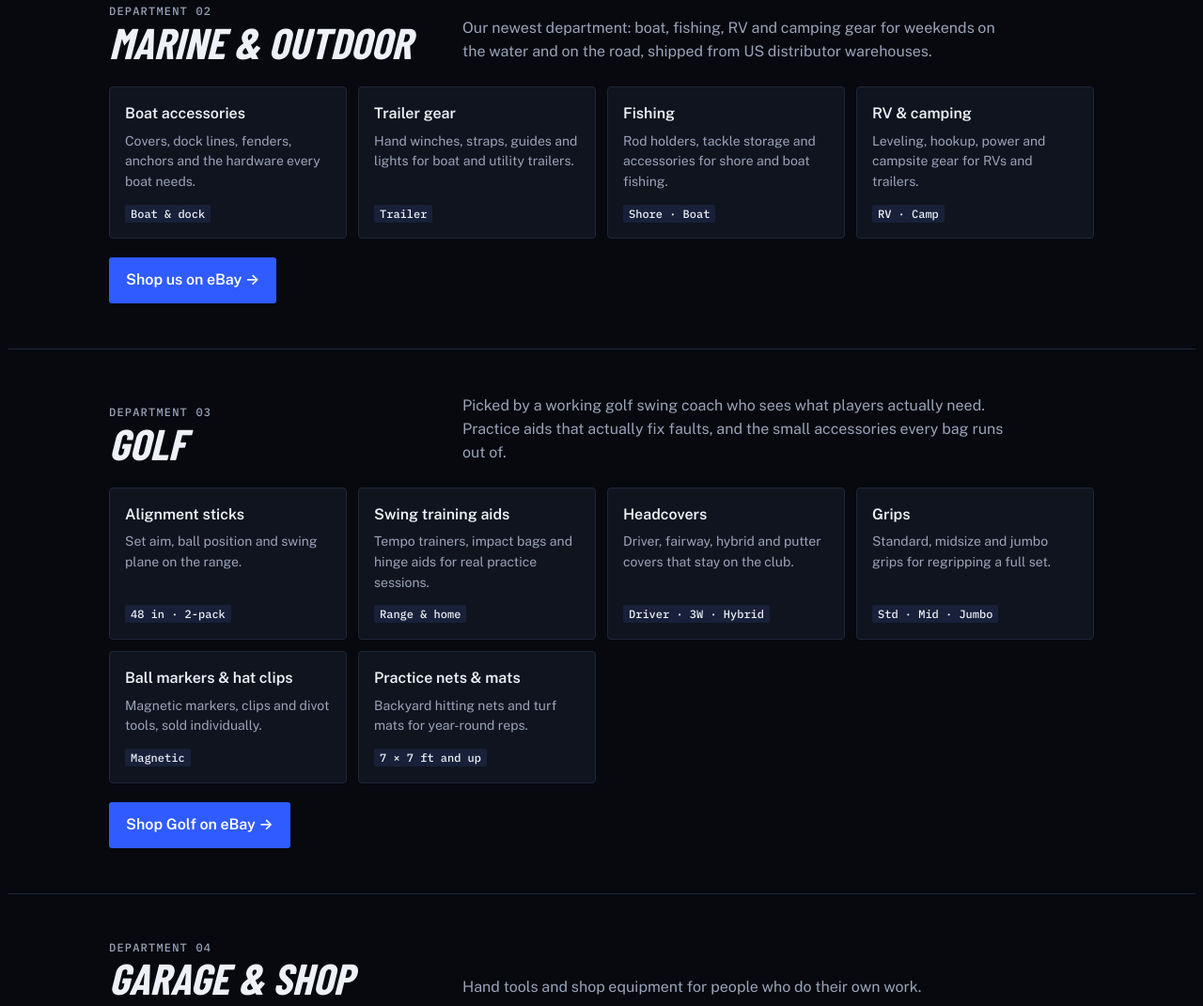
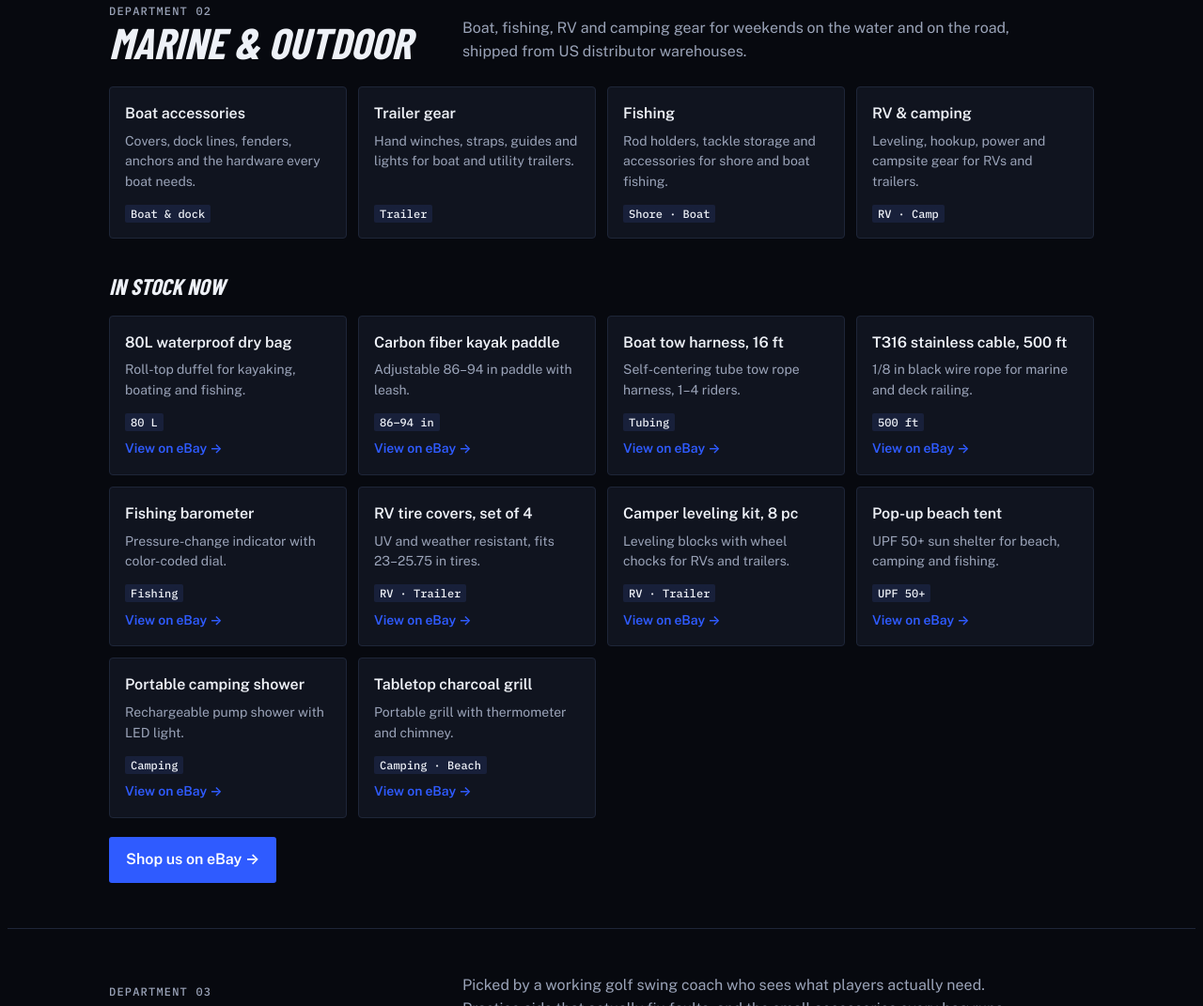
Before and after one commit to finnsonestopshop/finnsonestopshop, a plain HTML site: page index.html in a window 1280 px wide. Shown: the part 2221-3292 px from the top of the page at 94% size. Drawn offline with nearby package versions, Linux system fonts and the light colour scheme; a web font is replaced by a local one.

Commit message:
Marine & Outdoor: add In stock now grid linking to live eBay listings
Co-Authored-By: Claude Opus 5.5 <noreply@anthropic.com>
Claude-Session: https://claude.ai/code/session_01LeDpTsXpwo1HYRxgSCYaMS

```diff
--- a/index.html
+++ b/index.html
@@ -138,13 +138,26 @@ section[id]{scroll-margin-top:72px}
   <div class="wrap">
     <div class="dept-head">
       <div><p class="eyebrow">Department 02</p><h2>Marine &amp; Outdoor</h2></div>
-      <p>Our newest department: boat, fishing, RV and camping gear for weekends on the water and on the road, shipped from US distributor warehouses.</p>
+      <p>Boat, fishing, RV and camping gear for weekends on the water and on the road, shipped from US distributor warehouses.</p>
     </div>
     <div class="grid">
       <div class="item"><h3>Boat accessories</h3><p>Covers, dock lines, fenders, anchors and the hardware every boat needs.</p><div class="spec"><b>Boat &amp; dock</b></div></div>
       <div class="item"><h3>Trailer gear</h3><p>Hand winches, straps, guides and lights for boat and utility trailers.</p><div class="spec"><b>Trailer</b></div></div>
       <div class="item"><h3>Fishing</h3><p>Rod holders, tackle storage and accessories for shore and boat fishing.</p><div class="spec"><b>Shore · Boat</b></div></div>
       <div class="item"><h3>RV &amp; camping</h3><p>Leveling, hookup, power and campsite gear for RVs and trailers.</p><div class="spec"><b>RV · Camp</b></div></div>
+    </div>
+    <h3 class="sub">In stock now</h3>
+    <div class="grid">
+      <a class="item link" href="https://www.ebay.com/itm/940092695695" target="_blank" rel="noopener"><h3>80L waterproof dry bag</h3><p>Roll-top duffel for kayaking, boating and fishing.</p><div class="spec"><b>80 L</b></div></a>
+      <a class="item link" href="https://www.ebay.com/itm/940073441905" target="_blank" rel="noopener"><h3>Carbon fiber kayak paddle</h3><p>Adjustable 86–94 in paddle with leash.</p><div class="spec"><b>86–94 in</b></div></a>
+      <a class="item link" href="https://www.ebay.com/itm/940065760530" target="_blank" rel="noopener"><h3>Boat tow harness, 16 ft</h3><p>Self-centering tube tow rope harness, 1–4 riders.</p><div class="spec"><b>Tubing</b></div></a>
+      <a class="item link" href="https://www.ebay.com/itm/278227993693" target="_blank" rel="noopener"><h3>T316 stainless cable, 500 ft</h3><p>1/8 in black wire rope for marine and deck railing.</p><div class="spec"><b>500 ft</b></div></a>
+      <a class="item link" href="https://www.ebay.com/itm/278149273942" target="_blank" rel="noopener"><h3>Fishing barometer</h3><p>Pressure-change indicator with color-coded dial.</p><div class="spec"><b>Fishing</b></div></a>
+      <a class="item link" href="https://www.ebay.com/itm/278247757831" target="_blank" rel="noopener"><h3>RV tire covers, set of 4</h3><p>UV and weather resistant, fits 23–25.75 in tires.</p><div class="spec"><b>RV · Trailer</b></div></a>
+      <a class="item link" href="https://www.ebay.com/itm/278167347179" target="_blank" rel="noopener"><h3>Camper leveling kit, 8 pc</h3><p>Leveling blocks with wheel chocks for RVs and trailers.</p><div class="spec"><b>RV · Trailer</b></div></a>
+      <a class="item link" href="https://www.ebay.com/itm/278226616978" target="_blank" rel="noopener"><h3>Pop-up beach tent</h3><p>UPF 50+ sun shelter for beach, camping and fishing.</p><div class="spec"><b>UPF 50+</b></div></a>
+      <a class="item link" href="https://www.ebay.com/itm/278228287329" target="_blank" rel="noopener"><h3>Portable camping shower</h3><p>Rechargeable pump shower with LED light.</p><div class="spec"><b>Camping</b></div></a>
+      <a class="item link" href="https://www.ebay.com/itm/278228007370" target="_blank" rel="noopener"><h3>Tabletop charcoal grill</h3><p>Portable grill with thermometer and chimney.</p><div class="spec"><b>Camping · Beach</b></div></a>
     </div>
       <a class="btn shop" href="https://www.ebay.com/usr/saptwo" target="_blank" rel="noopener">Shop us on eBay →</a>
 </div>
```
